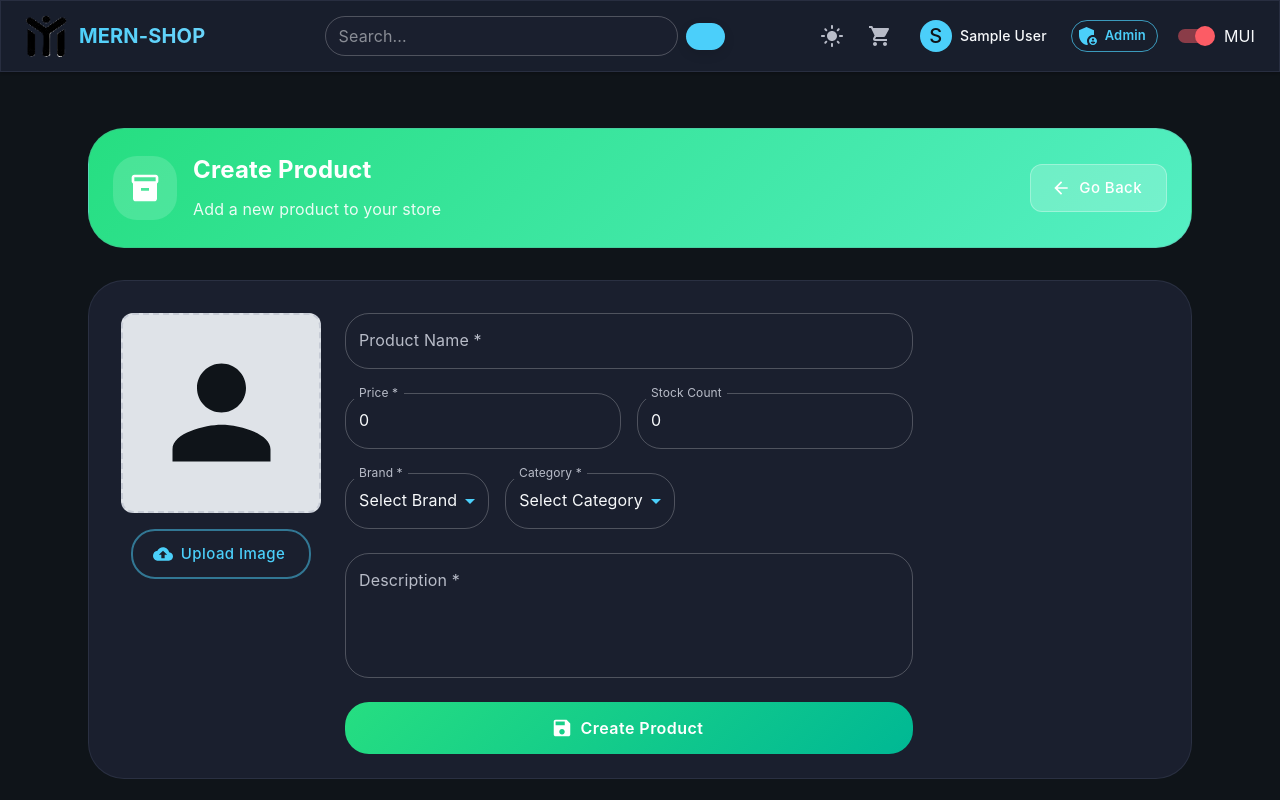
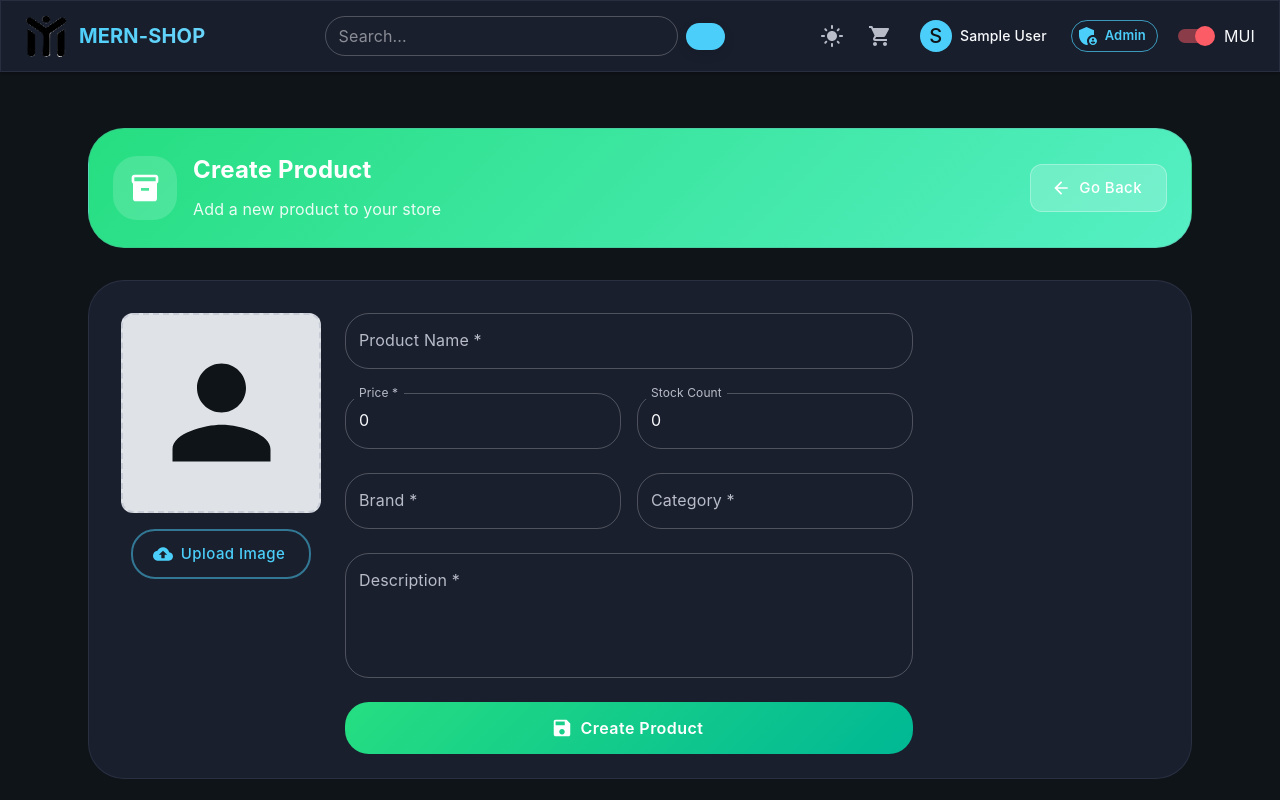
Before and after one commit to hosseinabbasifar/MERN-TESTSHOP, a React (Create React App) app in the folder frontend/: page /admin/product/create in a window 1280 px wide. Shown: the top 800 px of the page. Built offline with nearby package versions, Linux system fonts and the light colour scheme; sample sign-in values are in the browser's storage; some icons are missing.

Commit message:
Updated components

```diff
--- a/frontend/src/screens/ProductFormScreen.jsx
+++ b/frontend/src/screens/ProductFormScreen.jsx
@@ -14,10 +14,6 @@ import {
   Stack,
   alpha,
   Grid,
-  MenuItem,
-  FormControl,
-  InputLabel,
-  Select,
   Avatar,
   Paper,
 } from '@mui/material';
@@ -418,48 +414,24 @@ const ProductFormScreen = () => {
 
                   <Grid container spacing={2}>
                     <Grid item xs={12} sm={6}>
-                      <FormControl fullWidth variant="outlined">
-                        <InputLabel shrink>Brand *</InputLabel>
-                        <Select
+                      <TextField
+                        fullWidth
+                        label="Brand *"
                         name="brand"
                         value={formData.brand}
                         onChange={handleChange}
-                          label="Brand *"
-                          displayEmpty // این پراپرتی به نمایش صحیح placeholder کمک می‌کند
-                          sx={{ borderRadius: 2 }}
-                        >
-                          <MenuItem value="" disabled>
-                            Select Brand
-                          </MenuItem>
-                          {brands.map((brand) => (
-                            <MenuItem key={brand} value={brand}>
-                              {brand}
-                            </MenuItem>
-                          ))}
-                        </Select>
-                      </FormControl>
+                        sx={{ '& .MuiOutlinedInput-root': { borderRadius: 2 } }}
+                      />
                     </Grid>
                     <Grid item xs={12} sm={6}>
-                      <FormControl fullWidth variant="outlined">
-                        <InputLabel shrink>Category *</InputLabel>
-                        <Select
+                      <TextField
+                        fullWidth
+                        label="Category *"
                         name="category"
                         value={formData.category}
                         onChange={handleChange}
-                          label="Category *"
-                          displayEmpty
-                          sx={{ borderRadius: 2 }}
-                        >
-                          <MenuItem value="" disabled>
-                            Select Category
-                          </MenuItem>
-                          {categories.map((category) => (
-                            <MenuItem key={category} value={category}>
-                              {category}
-                            </MenuItem>
-                          ))}
-                        </Select>
-                      </FormControl>
+                        sx={{ '& .MuiOutlinedInput-root': { borderRadius: 2 } }}
+                      />
                     </Grid>
                   </Grid>
                   <TextField
--- a/frontend/src/screens/Productscreen.jsx
+++ b/frontend/src/screens/Productscreen.jsx
@@ -134,7 +134,8 @@ const MuiProductScreen = () => {
       return currentTheme === 'bootstrap' ? <Loader /> : <MuiLoading />;
     }
     if (ProductsDetailError) {
-    const message = ProductsDetailError?.data?.message || ProductsDetailError.error;
+      const message =
+        ProductsDetailError?.data?.message || ProductsDetailError.error;
       return currentTheme === 'bootstrap' ? (
         <Message variant="danger">{message}</Message>
       ) : (
@@ -241,9 +242,7 @@ if (renderLoadingAndError()) {
                     <Row>
                       <Col>Status:</Col>
                       <Col>
-                          {product.countInStock > 0
-                            ? 'In Stock'
-                            : 'Out Of Stock'}
+                        {product.countInStock > 0 ? 'In Stock' : 'Out Of Stock'}
                       </Col>
                     </Row>
                   </ListGroup.Item>
@@ -347,8 +346,7 @@ if (renderLoadingAndError()) {
                     </Form>
                   ) : (
                     <Message>
-                        Please <Link to="/login">sign in</Link> to write a
-                        review{' '}
+                      Please <Link to="/login">sign in</Link> to write a review{' '}
                     </Message>
                   )}
                 </ListGroup.Item>
@@ -356,7 +354,6 @@ if (renderLoadingAndError()) {
             </Col>
           </Row>
         </>
-
       </>
     );
   }
@@ -404,7 +401,7 @@ if (renderLoadingAndError()) {
                 Home
               </Link>
               <Link
-                to="/products"
+                to="/"
                 style={{
                   textDecoration: 'none',
                   color: theme.palette.text.secondary,
```
Also changed, not shown: 2 other files (tests, documents, lock files or other folders). Lines whose indentation alone changed are shown as unchanged.
